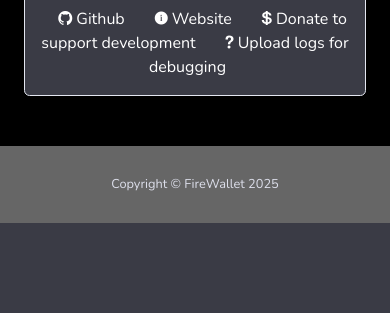
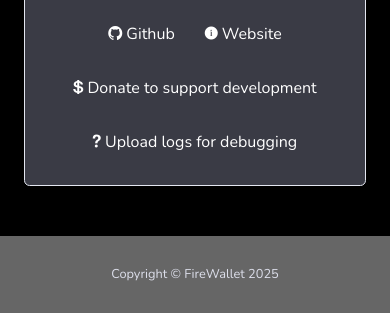
Before and after one commit to Nathanwoodburn/firewalletbrowser, a Flask app: template templates/settings.html in a window 390 px wide. Shown: the part 1239-1552 px from the top of the page. Before the commit the page ends 1462 px from the top, so only its background shows below. Run offline with Flask 3, Linux system fonts and the light colour scheme; the template is opened without the code that fills it, so the values that code supplies are empty; some libraries are stand-ins or nearby versions; some web fonts are replaced.

Commit message:
fix: Style settings links as inline-blocks This fixes mobile views from splitting the text and icons for the links

```diff
--- a/templates/settings.html
+++ b/templates/settings.html
@@ -133,7 +133,7 @@
                         <div class="card-body">
                             <h4 class="card-title">About</h4>
                             <h6 class="text-muted mb-2 card-subtitle">FireWallet is a UI to allow easy connection with HSD created by <a href="https://nathan.woodburn.au" target="_blank">Nathan.Woodburn/</a> and freely available. Please contact him <a href="https://l.woodburn.au/contact" target="_blank">here</a> if you would like to request any features or report any bugs.<br>FireWallet version: <code>{{version}}</code></h6>
-                            <div class="text-center"><a href="https://github.com/nathanwoodburn/firewalletbrowser" style="margin: 15px;color: var(--bs-emphasis-color);text-decoration:none;" target="_blank"><i class="icon ion-social-github" style="color: var(--bs-emphasis-color);"></i>&nbsp;Github</a><a href="https://firewallet.au" style="margin: 15px;color: var(--bs-emphasis-color);text-decoration:none;" target="_blank"><i class="icon ion-ios-information" style="color: var(--bs-emphasis-color);"></i>&nbsp;Website</a><a href="https://l.woodburn.au/donate" style="margin: 15px;color: var(--bs-emphasis-color);text-decoration:none;" target="_blank"><i class="icon ion-social-usd" style="color: var(--bs-emphasis-color);"></i>&nbsp;Donate to support development</a><a href="/settings/logs" style="margin: 15px;color: var(--bs-emphasis-color);text-decoration:none;" target="_blank"><i class="icon ion-help" style="color: var(--bs-emphasis-color);"></i>&nbsp;Upload logs for debugging</a></div>
+                            <div class="text-center"><a href="https://github.com/nathanwoodburn/firewalletbrowser" style="margin: 15px;color: var(--bs-emphasis-color);text-decoration: none;display: inline-block;" target="_blank"><i class="icon ion-social-github" style="color: var(--bs-emphasis-color);"></i>&nbsp;Github</a><a href="https://firewallet.au" style="margin: 15px;color: var(--bs-emphasis-color);text-decoration: none;display: inline-block;" target="_blank"><i class="icon ion-ios-information" style="color: var(--bs-emphasis-color);"></i>&nbsp;Website</a><a href="https://l.woodburn.au/donate" style="margin: 15px;color: var(--bs-emphasis-color);text-decoration: none;display: inline-block;" target="_blank"><i class="icon ion-social-usd" style="color: var(--bs-emphasis-color);"></i>&nbsp;Donate to support development</a><a href="/settings/logs" style="margin: 15px;color: var(--bs-emphasis-color);text-decoration: none;display: inline-block;" target="_blank"><i class="icon ion-help" style="color: var(--bs-emphasis-color);"></i>&nbsp;Upload logs for debugging</a></div>
                         </div>
                     </div>
                 </div>
```
Also changed, not shown: 1 other file.
